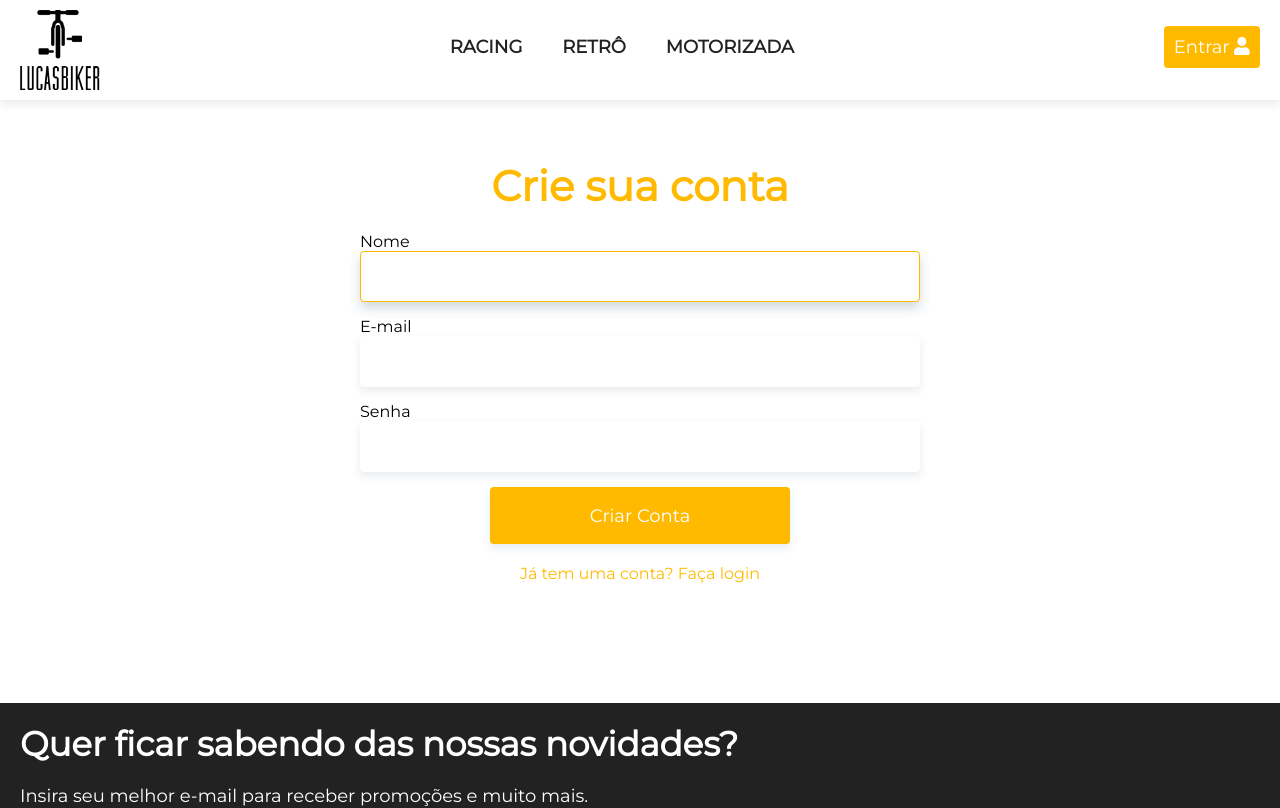
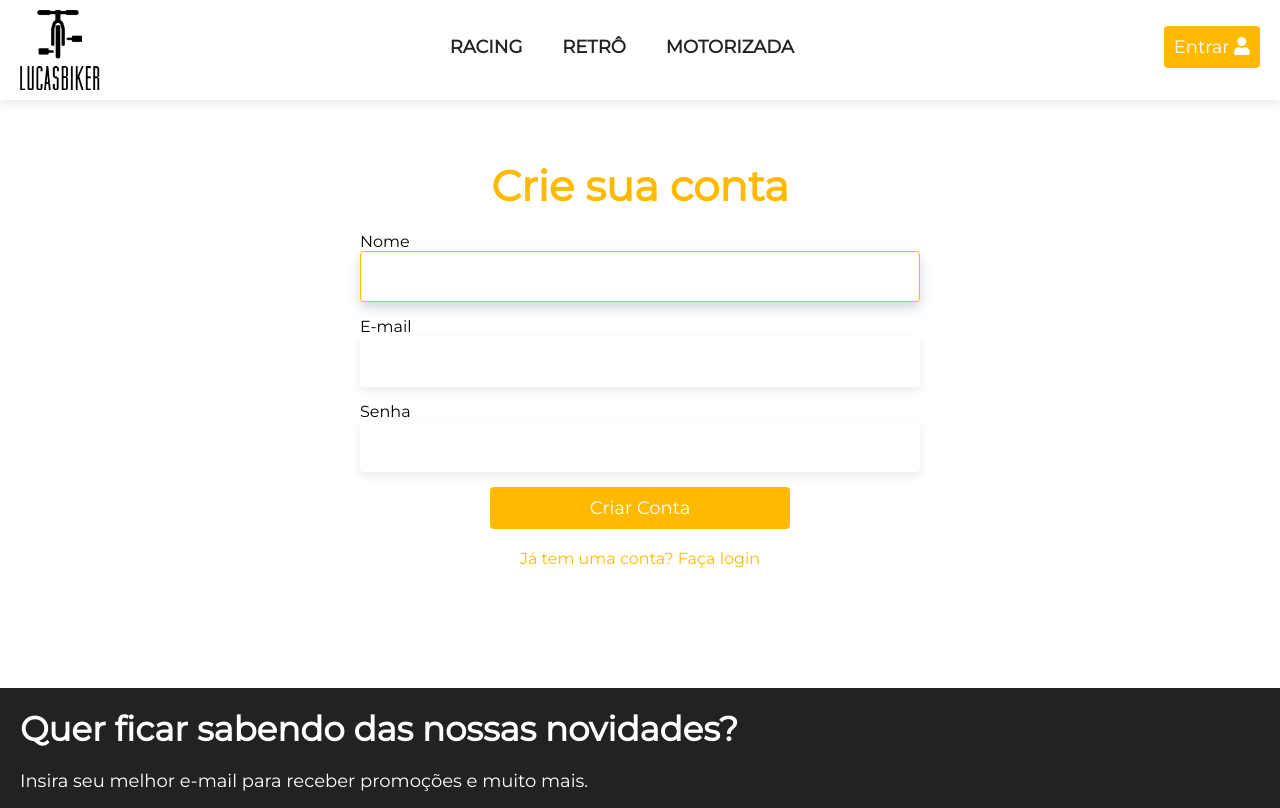
Before and after one commit to nerylucastoledo/Ecommerce, a Vue app: page /register in a window 1280 px wide. Shown: the top 808 px of the page. Built offline with nearby package versions, Linux system fonts and the light colour scheme; no server answers; what vue-apexcharts would draw is missing.

Commit message:
arrumando botao register

```diff
--- a/src/views/Register.vue
+++ b/src/views/Register.vue
@@ -34,7 +34,7 @@
           v-model="form.password"
         >
 
-        <input class="btn btn-login" type="submit" value="Criar Conta">
+        <button class="btn btn-login" type="submit">Criar Conta</button>
       </form>
 
       <router-link to="/login" class="acessar-conta">Já tem uma conta? Faça login</router-link>
```
